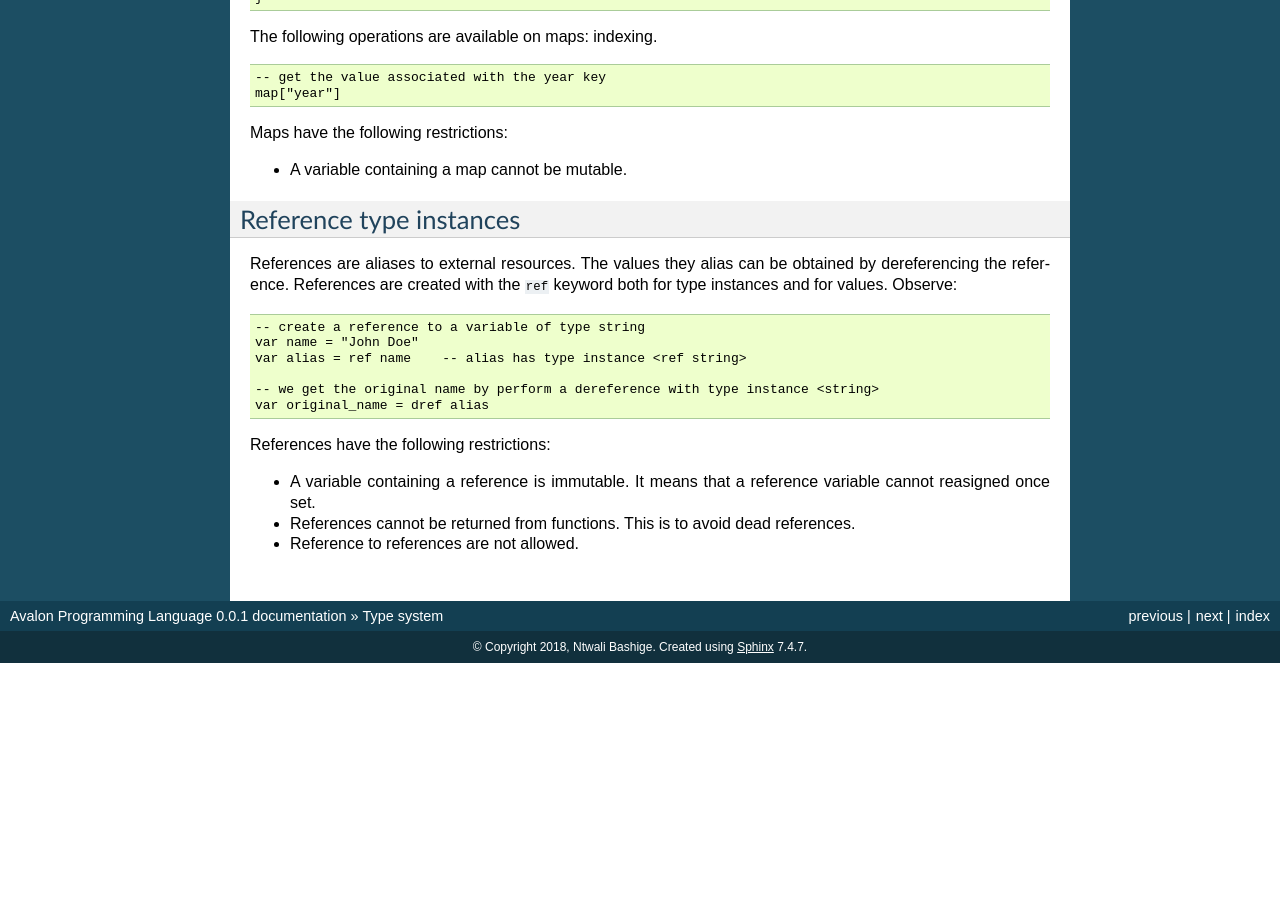
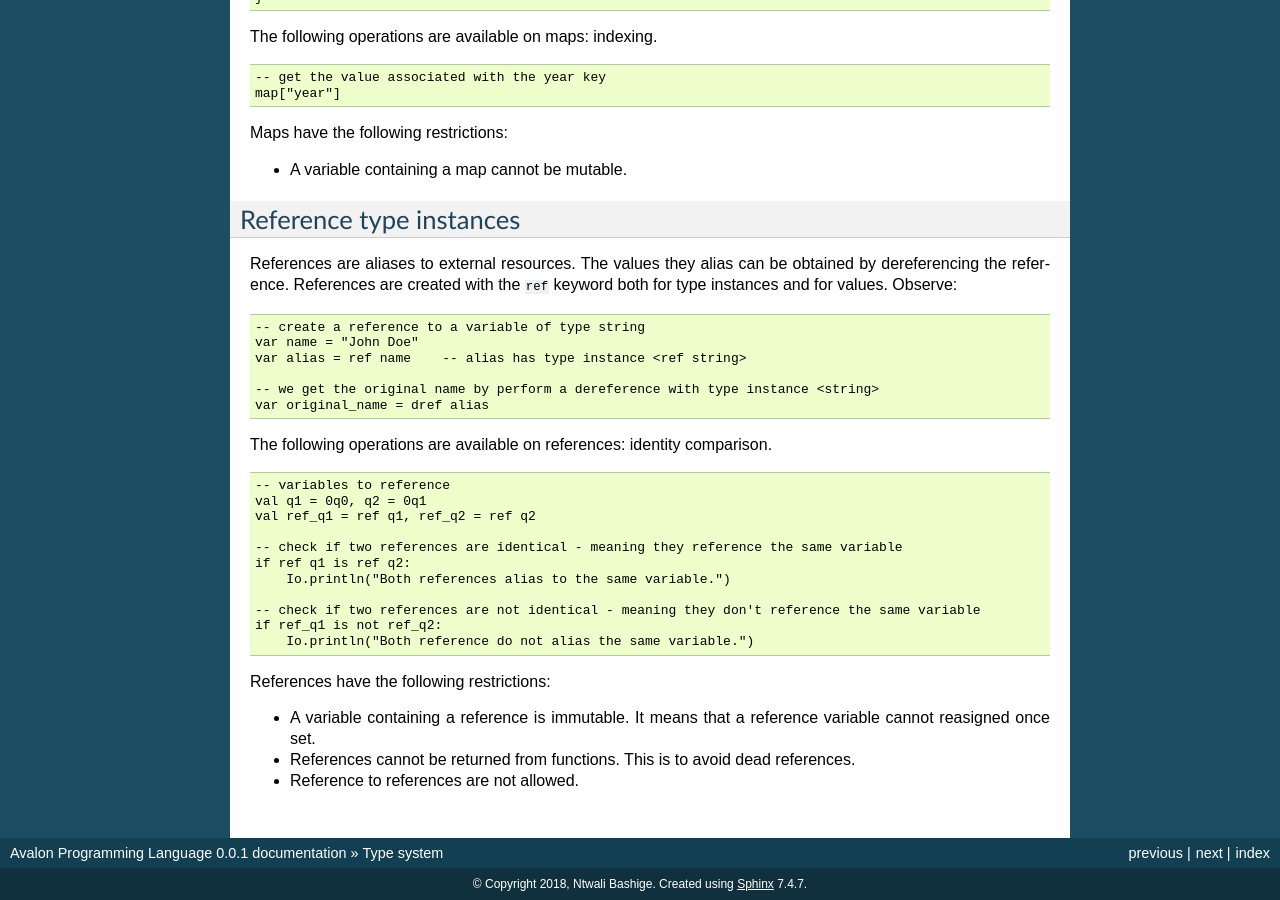
Before and after one commit to avalon-lang/docs, a Sphinx documentation site: the page built from source/reference/types.rst, in a window 1280 px wide and 900 px high, scrolled down 7452 px. Built offline with Sphinx 7.4.7, drawn with Linux system fonts in a browser that asks for light colours; before the commit the page ends 8115 px from its top, so only the background shows below that.

Commit message:
Documented the <is> and <is not> operators as available on reference types.

```diff
--- a/source/reference/types.rst
+++ b/source/reference/types.rst
@@ -502,6 +502,23 @@ References are created with the ``ref`` keyword both for type instances and for
     var original_name = dref alias
 
 
+The following operations are available on references: identity comparison.
+
+.. code::
+
+    -- variables to reference
+    val q1 = 0q0, q2 = 0q1
+    val ref_q1 = ref q1, ref_q2 = ref q2
+
+    -- check if two references are identical - meaning they reference the same variable
+    if ref q1 is ref q2:
+        Io.println("Both references alias to the same variable.")
+
+    -- check if two references are not identical - meaning they don't reference the same variable
+    if ref_q1 is not ref_q2:
+        Io.println("Both reference do not alias the same variable.")
+
+
 References have the following restrictions:
 
 * A variable containing a reference is immutable. It means that a reference variable cannot reasigned once set.
```
